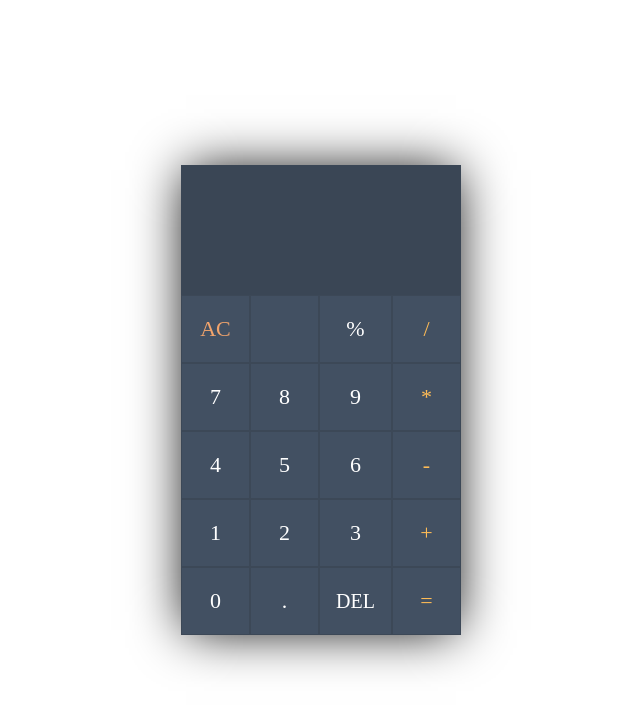
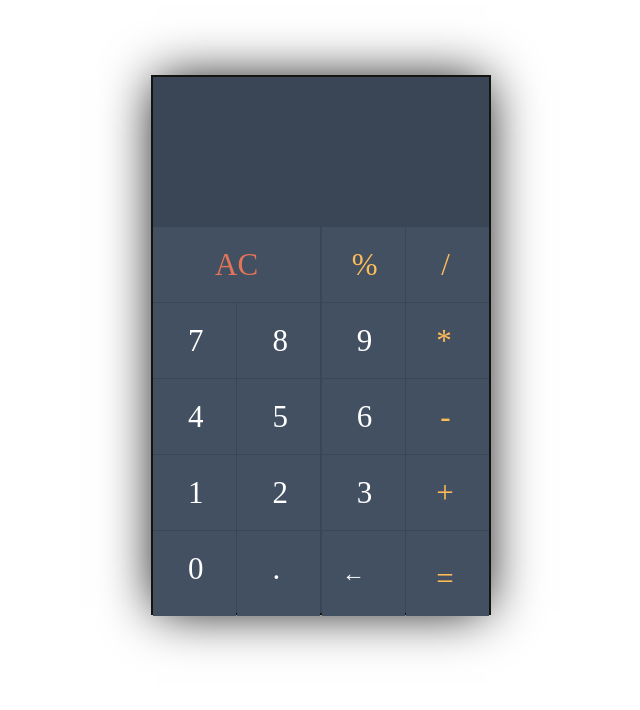
Before and after one commit to Naincyk01/Calculator, a plain HTML site: page index.html in a window 1280 px wide. Shown: the whole page, without its empty margins (319-959 px from the left). Drawn offline with Linux system fonts and the light colour scheme.

Commit message:
Fixed some CSS issues related to structures

```diff
--- a/cal.css
+++ b/cal.css
@@ -1,90 +1,115 @@
-*{
+ *{
     margin: 0;
     padding: 0;
     box-sizing: border-box;
 }
- body{
-    min-height: 100vh;
-    display: flex;
-    justify-content: center;
-    align-items: center;
-
- }
  .cal-body{
-    /* border: 2px solid rgb(20, 21, 18); */
-    width: 280px;
+    border: 2px solid rgb(20, 21, 18);
+    width: 340px;
     margin:  auto;
+    height: 540px;
+    background-color: #3a4655;
+    margin-top: 75px;
     box-shadow: 0 0px 50px -5px black;
 }
 .screen{
-/* border: 2px solid rgb(71, 77, 107); */
- padding: 20px;
- width: 280px;
- height: 130px;
+ border:2px solid #3a4655;
+ width: 100%;
+ height: 150px;
  background-color:#3a4655;
 
 }
 #screen-input {
+    width: 100%;
+    text-align: end;
     font-size: 1.8rem;
-    text-align: right;
-    color: #6a717b;
-height: 40px;
+    margin-top: 31px;
+    color: #727b86;
+    height: 40px;
     /* border: 2px solid red; */
-    line-height: 20px;
+    padding-right: 15px;
     overflow: hidden;
-
 }
 #answer {
+    width: 100%;
     font-size: 2.7rem;
-    text-align: right;
-    line-height: 50px;
+    text-align: end;
+    height: 49px;
+    padding-right: 15px;
+    margin-top: 7px;
     color: white;
     overflow: hidden;
-height: 60px;
     /* border: 2px solid red; */
 }
 
 .button{
+    /* border: 2px solid red; */
+    width: 100%;
+    height: 389px;
     display: grid;
     grid-template-columns: repeat(4, 1fr);
-    grid-template-rows: repeat(5,1fr);
-    background-color:#425062;
-    line-height: 34px;
+    /* grid-template-rows: repeat(5,1fr); */
+    /* background-color:#425062; */
+    /* line-height: 34px; */
+    justify-content: space-evenly;
+    gap: 1.5px;
 
 }
 .box{
-    border:1px solid #3c4857;
-    padding: 16px;
-    text-align: center;
-    font-size: 22px;
+    /* border: 2px solid red; */
+    padding-top: 20px;
+    padding-left: 35px;
+    font-size: 31px;
     color: white;
+    background-color: #425062;
 }
-#operatordel{
-    font-size: 20px;
+.box:hover{
+    background-color: #3e4b5c;
+    transition: 0.3s ease-in-out;
 }
-
-.box:hover{
-    background-color: #2f3b49;
-    transition: 0.5s ease-in-out;
+.box:active{
+    position: relative;
+    top: 0.1rem;
 }
 #operatorAC{
-    color: rgb(242, 164, 108);
+    color: rgb(227, 116, 88);
+    padding-left: 0;
+    text-align: center;
+    grid-column: span 2;
 }
 #operatordiv{
     color: #ffbc56;
+    padding-left: 35px;
+}
+#operatormodulus{
+    color: #ffbc56;
+    padding-left: 30px;
 }
 #operatormultiply{
     color: #ffbc56;
+    padding-left:30px;
+    /* border: 2px solid red; */
 }
 #operatorminus{
     color: #ffbc56;
+    padding-left: 34px;
 }
 #operatorplus{
     color:  #ffbc56;
+    padding-left: 30px;
 }
 #operatorequal{
     color:  #ffbc56;
+    padding-left: 30px;
+    padding-top: 30px;
 }
-#operator20{
+
+
+/* #operator20{
     color: #ffbc56;
+} */
+#operatordel{
+    font-size: 23px;
+    padding-left: 20px;
+    padding-top: 30px;
 }
--- a/cal.js
+++ b/cal.js
@@ -21,7 +21,6 @@ let screenInput = document.getElementById("screen-input")
 let answer = document.getElementById("answer")
 
 function displayScreen(value){
-    // console.log("write")//to change whether it work or not
     // screenInput.innerText=value //value is displaying lekin vo jo value phele display h usko hata ke aara h isliye append use karenge
     let span = document.createElement("span")
     span.innerHTML=value
@@ -36,9 +35,8 @@ function DeleteOne(){
     let newscreenInput = previous.substring(0,previous.length-1)
     screenInput.innerText=newscreenInput
 }
-function EqualOperation(x){
-// let expression = screenInput.innerText
-answer.innerText=eval(x)
+function EqualOperation(expression){
+answer.innerText=eval(expression)
 }
 but7.addEventListener("click",function(){
     displayScreen("7")
@@ -90,6 +88,7 @@ butmodulus.addEventListener("click",function(){
 });
 butAC.addEventListener("click",function(){
     ClearIt()
+    window.location.reload()
 });
 butdel.addEventListener("click",function(){
     DeleteOne()
--- a/index.html
+++ b/index.html
@@ -19,7 +19,7 @@
 
         <div class="button">
             <div id="operatorAC" class="box">AC</div>
-            <div  id="operator" class="box"></div>
+            <!-- <div  id="operator" class="box"></div> -->
             <div  id="operatormodulus" class="box">%</div>
             <div  id="operatordiv" class="box">/</div>
             <div  id="operator7" class="box">7</div>
@@ -36,9 +36,10 @@
             <div  id="operatorplus" class="box">+</div>
             <div  id="operator0" class="box">0</div>
             <div  id="operatordec" class="box">.</div>
-            <div id="operatordel" class="box">DEL</div>
+            <div id="operatordel" class="box">←</div>
             <div  id="operatorequal"  class="box">=</div>
         </div>
+
     </div>
     <script src="cal.js"></script>
 </body>
```
